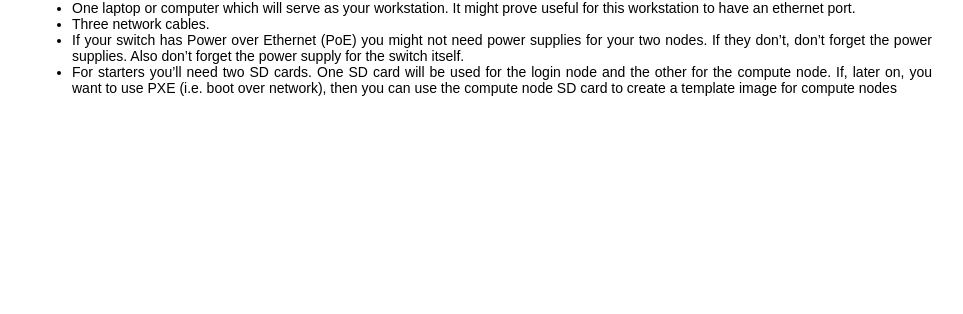
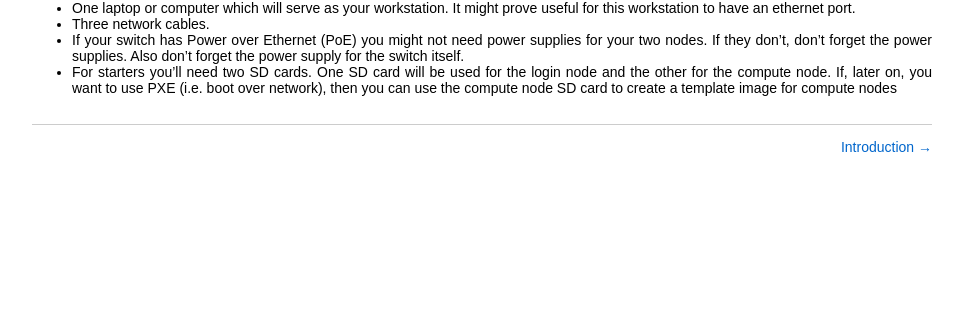
Before and after one commit to carpentriesoffline/Building_a_miniHPC_for_Training, a Jekyll site: the page built from index.md, in a window 1280 px wide. Shown: the part 245-559 px from the top of the page, without its empty margins (158-1121 px from the left). Built offline with Jekyll 4.4.1, drawn with Linux system fonts in a browser that asks for light colours.

Commit message:
Add navigation buttons in the footer

```diff
--- a/_layouts/default.html
+++ b/_layouts/default.html
@@ -10,5 +10,34 @@
 		<h1>{{ page.title }}</h1>
 
     {{ content }}
+
+    {% assign nav = site.data.navigation %}
+    {% if page.url == '/' %}
+      {% assign current_link = 'index.html' %}
+    {% else %}
+      {% assign current_link = page.url | remove: '/' | replace: '.html', '' | append: '.html' %}
+    {% endif %}
+    {% for item in nav %}
+      {% assign item_link = item.link | remove: '/' %}
+      {% if item_link == current_link %}
+        {% assign current_index = forloop.index0 %}
+      {% endif %}
+    {% endfor %}
+    {% if current_index != nil %}
+      {% assign prev_index = current_index | minus: 1 %}
+      {% assign next_index = current_index | plus: 1 %}
+      <nav class="prev-next">
+        {% if current_index > 0 %}
+          {% assign prev = nav[prev_index] %}
+          <a href="{{ site.baseurl }}/{{ prev.link }}" class="prev-next__prev">&larr; {{ prev.name }}</a>
+        {% else %}
+          <span></span>
+        {% endif %}
+        {% if next_index < nav.size %}
+          {% assign next = nav[next_index] %}
+          <a href="{{ site.baseurl }}/{{ next.link }}" class="prev-next__next">{{ next.name }} &rarr;</a>
+        {% endif %}
+      </nav>
+    {% endif %}
   </body>
 </html>
--- a/_sass/main.scss
+++ b/_sass/main.scss
@@ -9,3 +9,20 @@ body {
   height: 100vh;
   text-align: justify;
 }
+
+.prev-next {
+  display: flex;
+  justify-content: space-between;
+  margin-top: 2em;
+  padding-top: 1em;
+  border-top: 1px solid #ccc;
+
+  a {
+    text-decoration: none;
+    color: #0066cc;
+
+    &:hover {
+      text-decoration: underline;
+    }
+  }
+}
```
